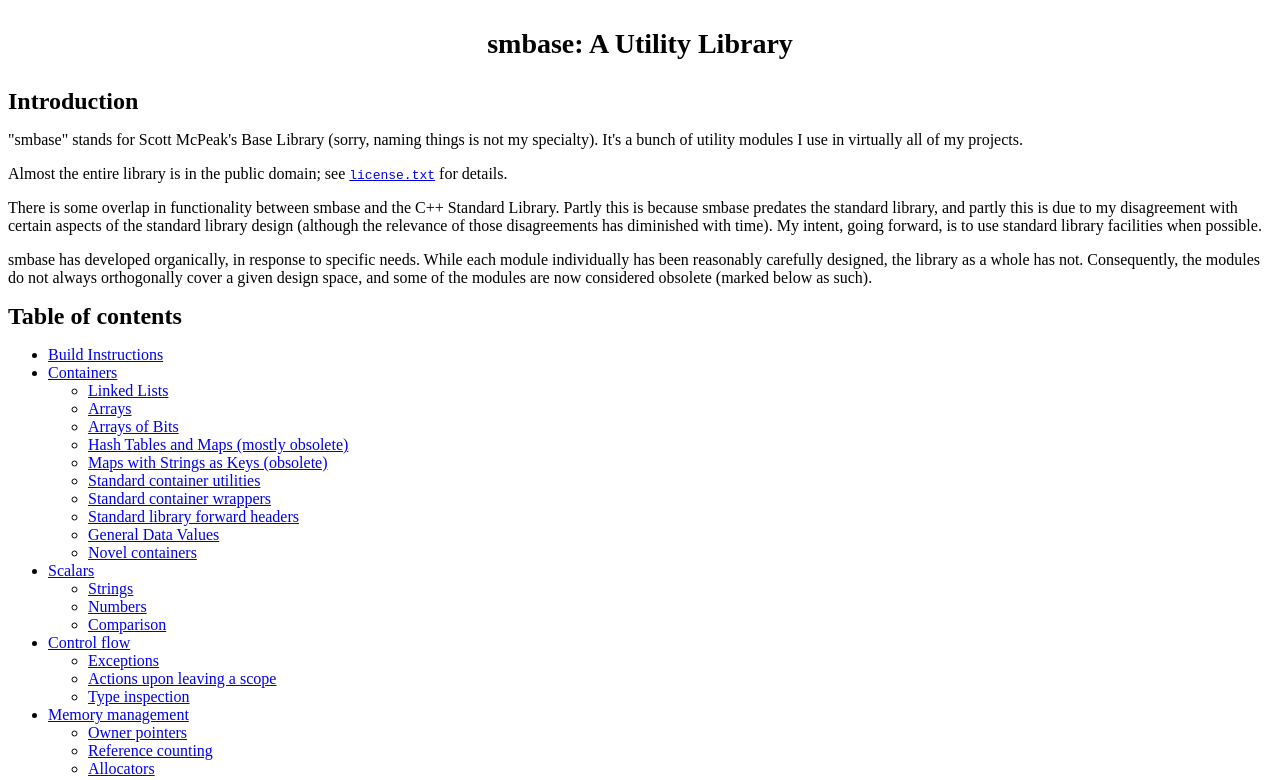
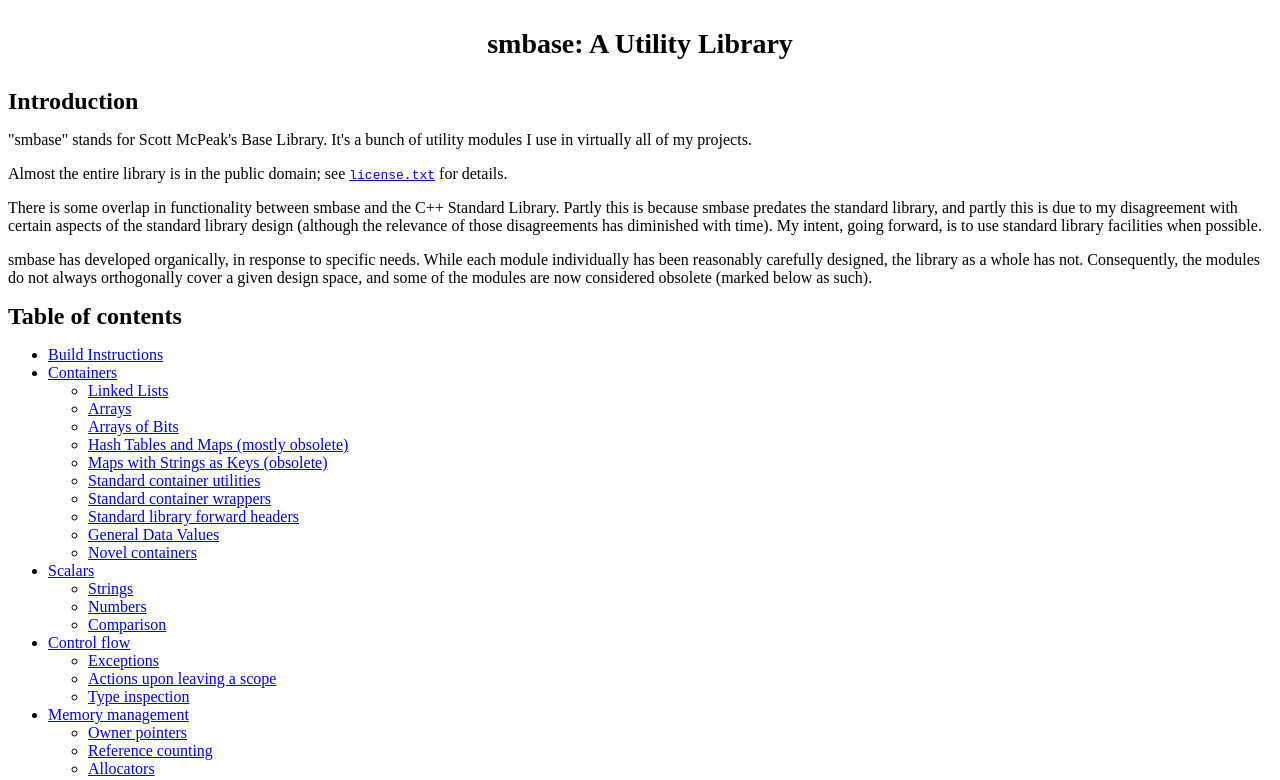
Before and after one commit to smcpeak/smbase, a plain HTML site: page index.html in a window 1280 px wide. Shown: the top 780 px of the page. Drawn offline with Linux system fonts and the light colour scheme.

Commit message:
index.html: Introduction: Remove unnecessary apology.

```diff
--- a/index.html
+++ b/index.html
@@ -25,8 +25,7 @@
 <h1 id="intro">Introduction</h1>
 
 <p>
-"smbase" stands for Scott McPeak's Base Library (sorry, naming things
-is not my specialty).  It's a bunch of
+"smbase" stands for Scott McPeak's Base Library.  It's a bunch of
 utility modules I use in virtually all of my projects.
 
 <p>
```
